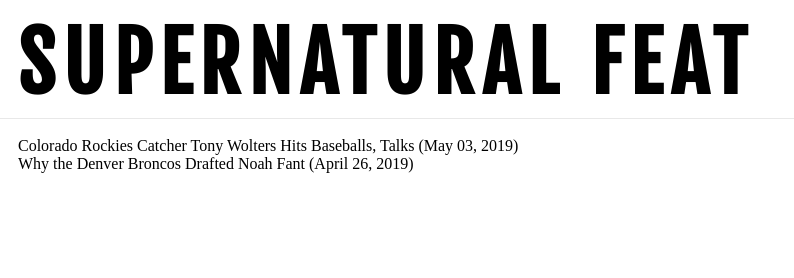
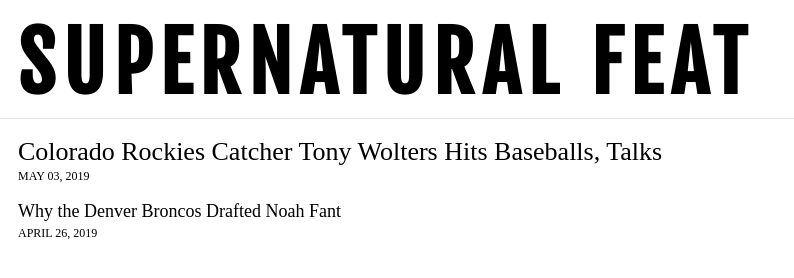
Before and after one commit to jgoggles/snf, a Gatsby site: page / in a window 1280 px wide. Shown: the whole page, without its empty margins (0-794 px from the left). Built offline with nearby package versions, Linux system fonts and the light colour scheme; Gatsby itself is replaced by a stand-in of ours.

Commit message:
make index look a bit better

```diff
--- a/src/components/post-link.js
+++ b/src/components/post-link.js
@@ -2,9 +2,12 @@
 import { Link } from "gatsby"
 
 const PostLink = ({ post }) => (
-  <div>
+  <div className="post-link">
     <Link to={post.frontmatter.path}>
-      {post.frontmatter.title} ({post.frontmatter.date})
+      <div>
+          {post.frontmatter.title}
+      </div>
+      <span>{post.frontmatter.date}</span>
     </Link>
   </div>
 )
--- a/src/pages/index.js
+++ b/src/pages/index.js
@@ -12,7 +12,13 @@
     .filter(edge => !!edge.node.frontmatter.date) // You can filter your posts based on some criteria
     .map(edge => <PostLink key={edge.node.id} post={edge.node} />)
 
-  return <Layout>{Posts}</Layout>
+  return(
+    <Layout>
+      <div id="posts">
+        {Posts}
+      </div>
+    </Layout>
+  )
 }
 
 export default IndexPage
--- a/src/scss/_base.scss
+++ b/src/scss/_base.scss
@@ -21,6 +21,21 @@
   // letter-spacing: 0.05em;
   margin: 0;
   text-transform: uppercase;
+}
+
+.post-link:first-child {
+  font-size: 26px;
+  div { margin-bottom: -10px; }
+}
+
+.post-link {
+  a { display: block; }
+  font-size: 18px;
+  margin-bottom: 14px;
+  span {
+    font-size: 12px;
+    text-transform: uppercase;
+  }
 }
 
 a {
```
